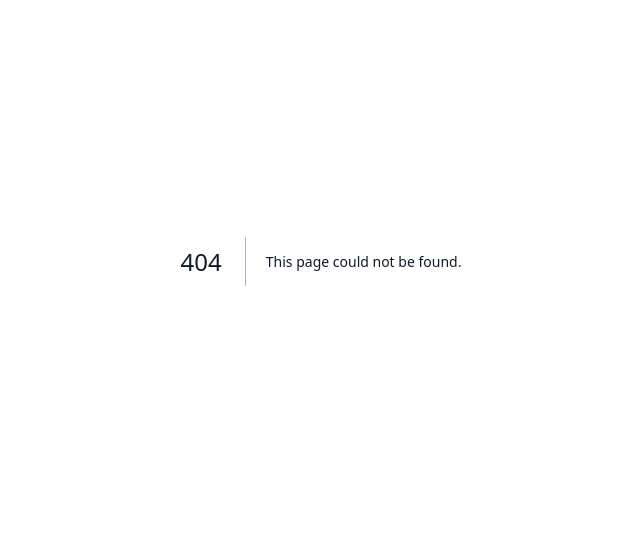
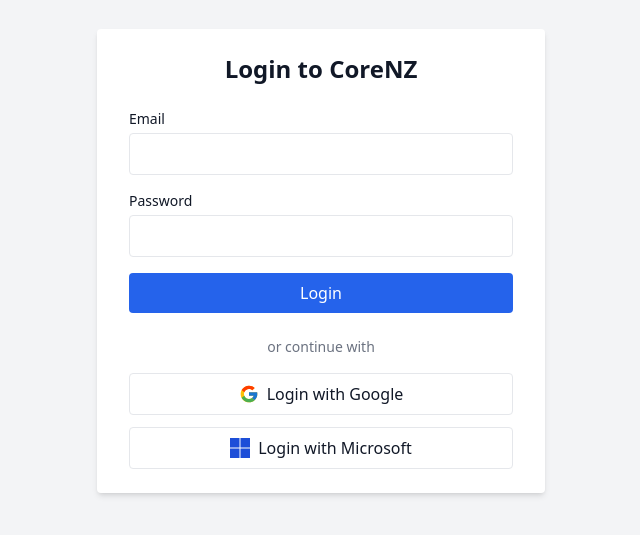
Before and after one commit to VacationReady/corenz-frontend, a Next.js app: page /login in a window 1280 px wide. Before the commit this address had no page. Shown: the part 139-674 px from the top of the page, without its empty margins (319-959 px from the left). Built offline with nearby package versions, Linux system fonts and the light colour scheme.

Commit message:
Add Google and Microsoft OAuth buttons to login UI

```diff
--- /dev/null
+++ b/app/login/page.tsx
@@ -0,0 +1,91 @@
+// app/login/page.tsx
+'use client'
+
+import { useState } from 'react'
+import { useRouter } from 'next/navigation'
+import { FcGoogle } from 'react-icons/fc'
+import { SiMicrosoft } from 'react-icons/si'
+
+export default function LoginPage() {
+  const router = useRouter()
+  const [email, setEmail] = useState('')
+  const [password, setPassword] = useState('')
+  const [error, setError] = useState('')
+
+  async function handleLogin(e: React.FormEvent) {
+    e.preventDefault()
+    setError('')
+
+    try {
+      const res = await fetch(`${process.env.NEXT_PUBLIC_API_URL}/auth/login`, {
+        method: 'POST',
+        headers: { 'Content-Type': 'application/json' },
+        body: JSON.stringify({ email, password }),
+      })
+
+      if (!res.ok) throw new Error('Invalid credentials')
+
+      const data = await res.json()
+      localStorage.setItem('token', data.token)
+      router.push('/dashboard')
+    } catch (err: any) {
+      setError(err.message || 'Login failed')
+    }
+  }
+
+  return (
+    <div className="min-h-screen flex items-center justify-center bg-gray-100">
+      <div className="bg-white shadow-md rounded px-8 py-6 w-full max-w-md">
+        <h2 className="text-2xl font-bold mb-6 text-center">Login to CoreNZ</h2>
+        <form onSubmit={handleLogin} className="space-y-4">
+          <div>
+            <label className="block text-sm font-medium mb-1">Email</label>
+            <input
+              type="email"
+              value={email}
+              onChange={(e) => setEmail(e.target.value)}
+              className="w-full border px-3 py-2 rounded"
+              required
+            />
+          </div>
+          <div>
+            <label className="block text-sm font-medium mb-1">Password</label>
+            <input
+              type="password"
+              value={password}
+              onChange={(e) => setPassword(e.target.value)}
+              className="w-full border px-3 py-2 rounded"
+              required
+            />
+          </div>
+          {error && <p className="text-red-600 text-sm">{error}</p>}
+          <button
+            type="submit"
+            className="w-full bg-blue-600 text-white py-2 px-4 rounded hover:bg-blue-700"
+          >
+            Login
+          </button>
+        </form>
+
+        <div className="mt-6 text-center text-sm text-gray-500">or continue with</div>
+
+        <div className="flex flex-col gap-3 mt-4">
+          <button
+            type="button"
+            className="flex items-center justify-center border px-4 py-2 rounded hover:bg-gray-100 w-full"
+            onClick={() => alert('Google login placeholder')}
+          >
+            <FcGoogle className="mr-2 text-xl" /> Login with Google
+          </button>
+          <button
+            type="button"
+            className="flex items-center justify-center border px-4 py-2 rounded hover:bg-gray-100 w-full"
+            onClick={() => alert('Microsoft login placeholder')}
+          >
+            <SiMicrosoft className="mr-2 text-xl text-blue-700" /> Login with Microsoft
+          </button>
+        </div>
+      </div>
+    </div>
+  )
+}
--- a/package.json
+++ b/package.json
@@ -17,6 +17,7 @@
     "react": "18.2.0",
     "react-dom": "18.2.0",
     "react-hot-toast": "^2.4.1",
+    "react-icons": "^5.5.0",
     "supports-color": "^5.5.0"
   },
   "devDependencies": {
```
Also changed, not shown: 1 other file (tests, documents, lock files or other folders).
